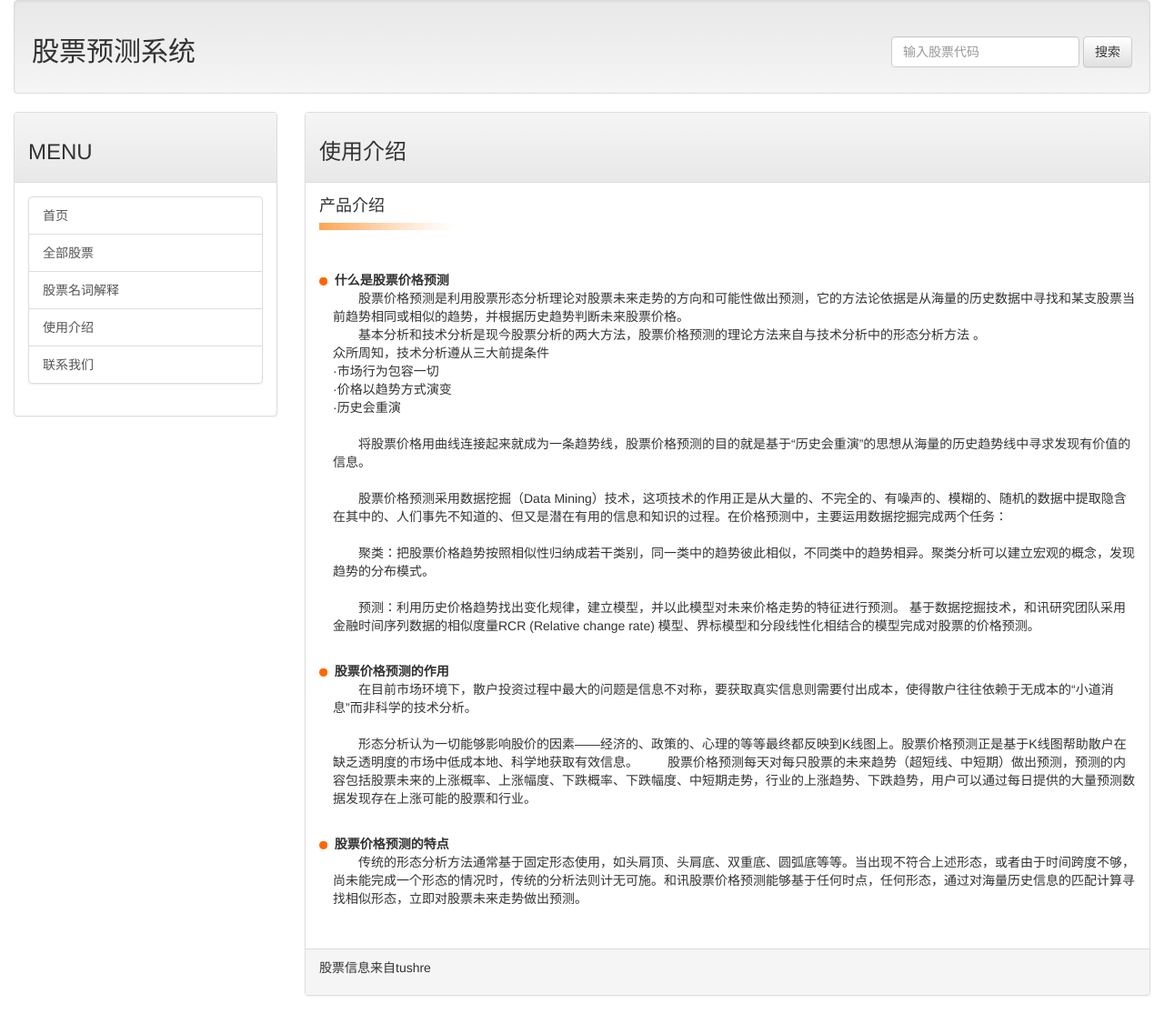
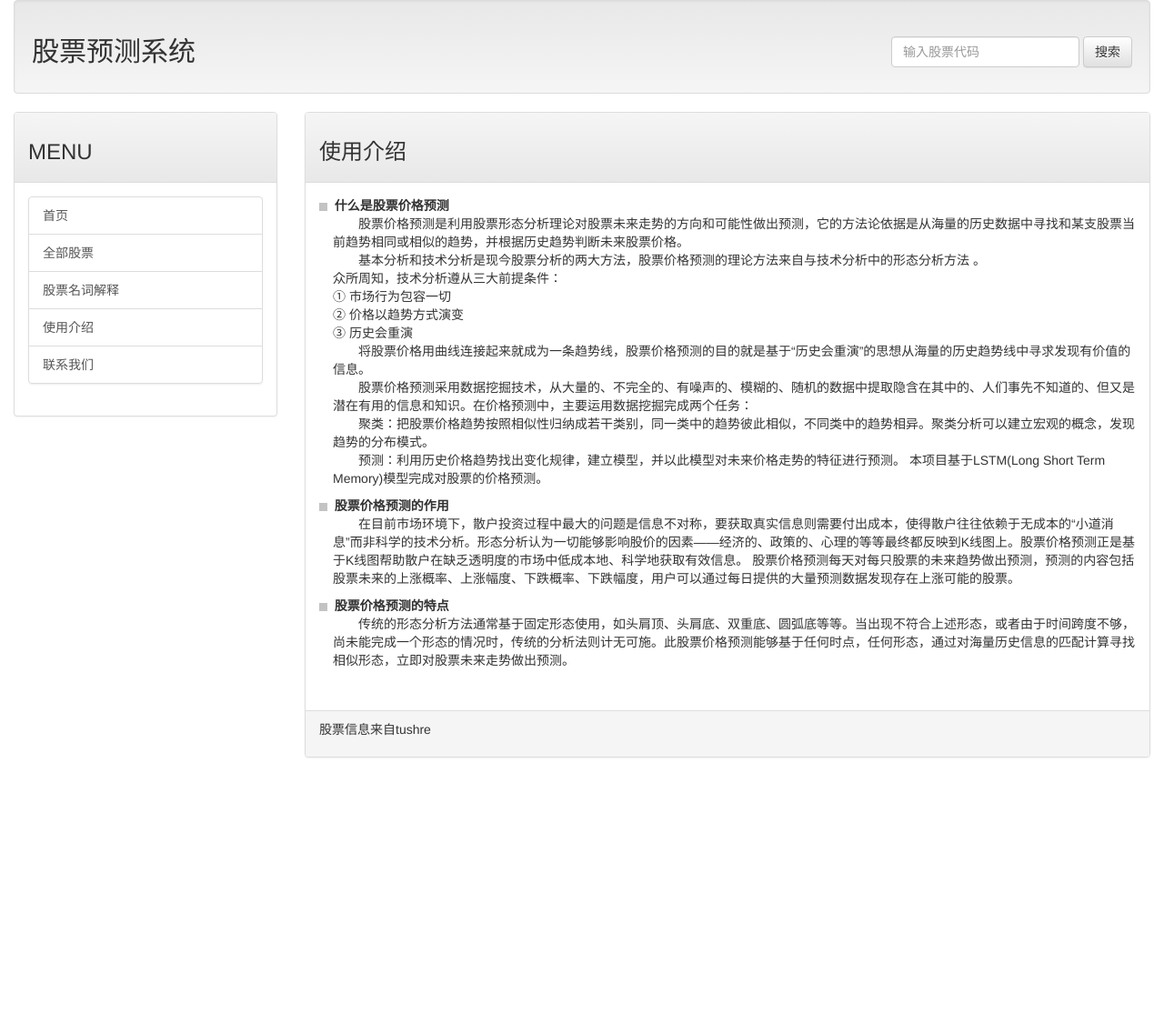
Before and after one commit to julietxiao/StockBlog, a Django app: page /useknown in a window 1280 px wide. Shown: the whole page at 91% size. After the commit the page ends 833 px from the top, so only its background shows below. Run offline with Django 3.2, Linux system fonts and the light colour scheme.

Commit message:
其它信息修改

```diff
--- a/templates/useKnown.html
+++ b/templates/useKnown.html
@@ -6,37 +6,23 @@
 {% endblock %}
 {% block content %}
     <!--预测表 -->
-    <span class="font1b" style="line-height:20px;">产品介绍<br>
-        <img src="static/img28.gif"></span><br>
-    <br>
-    <br>
-
-    <img src="static/dot1.gif" width="9" height="9"> &nbsp;<strong>什么是股票价格预测</strong>
+    <img src="static/dot1.png" width="9" height="9"> &nbsp;<strong>什么是股票价格预测</strong>
     <p style="padding-left:15px; display:block">
         　　股票价格预测是利用股票形态分析理论对股票未来走势的方向和可能性做出预测，它的方法论依据是从海量的历史数据中寻找和某支股票当前趋势相同或相似的趋势，并根据历史趋势判断未来股票价格。<br>
         　　基本分析和技术分析是现今股票分析的两大方法，股票价格预测的理论方法来自与技术分析中的形态分析方法 。
-        <br> 众所周知，技术分析遵从三大前提条件
-        <br> ·市场行为包容一切
-        <br> ·价格以趋势方式演变
-        <br> ·历史会重演
-        <br>
+        <br> 众所周知，技术分析遵从三大前提条件：
+        <br>    ① 市场行为包容一切
+        <br>    ② 价格以趋势方式演变
+        <br>    ③ 历史会重演
         <br> 　　将股票价格用曲线连接起来就成为一条趋势线，股票价格预测的目的就是基于“历史会重演”的思想从海量的历史趋势线中寻求发现有价值的信息。
-        <br>
-        <br> 　　股票价格预测采用数据挖掘（Data
-        Mining）技术，这项技术的作用正是从大量的、不完全的、有噪声的、模糊的、随机的数据中提取隐含在其中的、人们事先不知道的、但又是潜在有用的信息和知识的过程。在价格预测中，主要运用数据挖掘完成两个任务：
-        <br>
+        <br> 　　股票价格预测采用数据挖掘技术，从大量的、不完全的、有噪声的、模糊的、随机的数据中提取隐含在其中的、人们事先不知道的、但又是潜在有用的信息和知识。在价格预测中，主要运用数据挖掘完成两个任务：
         <br> 　　聚类：把股票价格趋势按照相似性归纳成若干类别，同一类中的趋势彼此相似，不同类中的趋势相异。聚类分析可以建立宏观的概念，发现趋势的分布模式。
-        <br>
-        <br> 　　预测：利用历史价格趋势找出变化规律，建立模型，并以此模型对未来价格走势的特征进行预测。 基于数据挖掘技术，和讯研究团队采用金融时间序列数据的相似度量RCR (Relative change
-        rate) 模型、界标模型和分段线性化相结合的模型完成对股票的价格预测。</p>
-    <br>
-    <img src="static/dot1.gif" width="9" height="9"> &nbsp;<strong>股票价格预测的作用</strong><br>
-    <p style="padding-left:15px;">　　在目前市场环境下，散户投资过程中最大的问题是信息不对称，要获取真实信息则需要付出成本，使得散户往往依赖于无成本的“小道消息”而非科学的技术分析。<br>
-        <br> 　　形态分析认为一切能够影响股价的因素——经济的、政策的、心理的等等最终都反映到K线图上。股票价格预测正是基于K线图帮助散户在缺乏透明度的市场中低成本地、科学地获取有效信息。
-        　　股票价格预测每天对每只股票的未来趋势（超短线、中短期）做出预测，预测的内容包括股票未来的上涨概率、上涨幅度、下跌概率、下跌幅度、中短期走势，行业的上涨趋势、下跌趋势，用户可以通过每日提供的大量预测数据发现存在上涨可能的股票和行业。
-    </p><br>
-    <img src="static/dot1.gif" width="9" height="9"> &nbsp;<strong>股票价格预测的特点</strong><br>
+        <br> 　　预测：利用历史价格趋势找出变化规律，建立模型，并以此模型对未来价格走势的特征进行预测。 本项目基于LSTM(Long Short Term Memory)模型完成对股票的价格预测。</p>
+    <img src="static/dot1.png" width="9" height="9"> &nbsp;<strong>股票价格预测的作用</strong><br>
+    <p style="padding-left:15px;"> 　　在目前市场环境下，散户投资过程中最大的问题是信息不对称，要获取真实信息则需要付出成本，使得散户往往依赖于无成本的“小道消息”而非科学的技术分析。形态分析认为一切能够影响股价的因素——经济的、政策的、心理的等等最终都反映到K线图上。股票价格预测正是基于K线图帮助散户在缺乏透明度的市场中低成本地、科学地获取有效信息。 股票价格预测每天对每只股票的未来趋势做出预测，预测的内容包括股票未来的上涨概率、上涨幅度、下跌概率、下跌幅度，用户可以通过每日提供的大量预测数据发现存在上涨可能的股票。
+    </p>
+    <img src="static/dot1.png" width="9" height="9"> &nbsp;<strong>股票价格预测的特点</strong><br>
     <p style="padding-left:15px;">
-        　　传统的形态分析方法通常基于固定形态使用，如头肩顶、头肩底、双重底、圆弧底等等。当出现不符合上述形态，或者由于时间跨度不够，尚未能完成一个形态的情况时，传统的分析法则计无可施。和讯股票价格预测能够基于任何时点，任何形态，通过对海量历史信息的匹配计算寻找相似形态，立即对股票未来走势做出预测。</p>
+        　　传统的形态分析方法通常基于固定形态使用，如头肩顶、头肩底、双重底、圆弧底等等。当出现不符合上述形态，或者由于时间跨度不够，尚未能完成一个形态的情况时，传统的分析法则计无可施。此股票价格预测能够基于任何时点，任何形态，通过对海量历史信息的匹配计算寻找相似形态，立即对股票未来走势做出预测。</p>
     <br>
 {% endblock %}
```
Also changed, not shown: static/dot1.gif (deleted), static/dot1.png (added), static/img28.gif (deleted).
